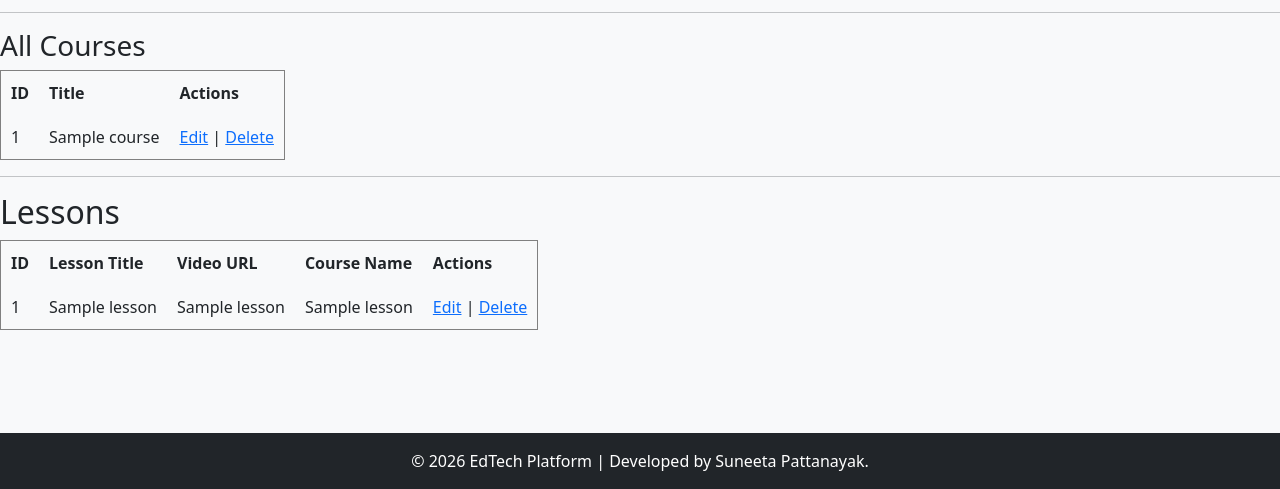
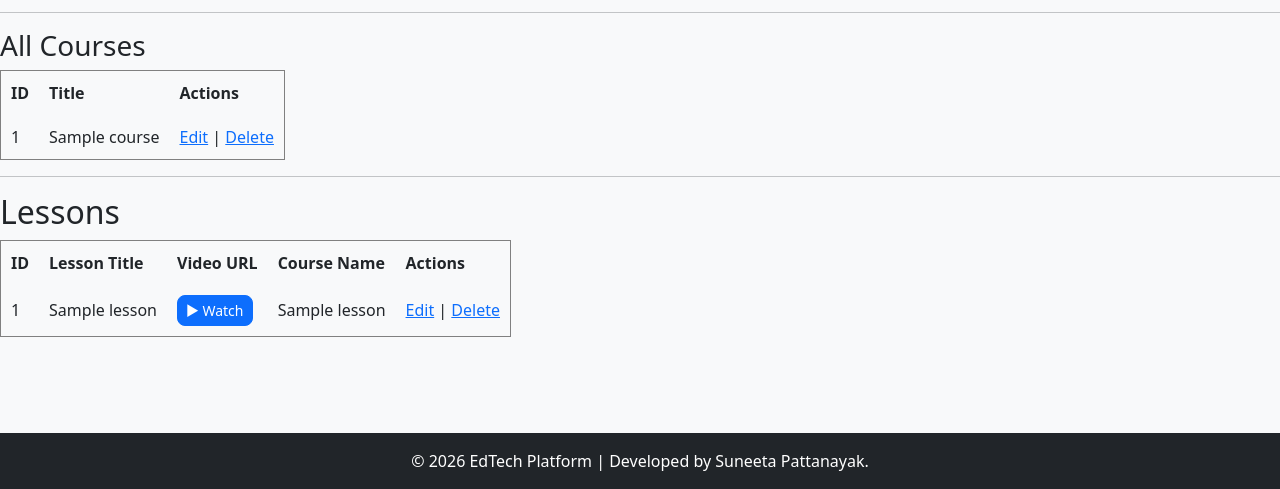
Before and after one commit to suneeta01/edtech-platform, a Flask app: template templates/admin.html in a window 1280 px wide. Shown: the part 311-800 px from the top of the page. Run offline with Flask 3, Linux system fonts and the light colour scheme; the template is opened without the code that fills it: most values are stand-ins (such as "Sample title", 1, 10 or a date in 2020); some libraries are stand-ins or nearby versions.

Commit message:
added watch button

```diff
--- a/templates/admin.html
+++ b/templates/admin.html
@@ -59,7 +59,11 @@
     <tr>
         <td>{{ lesson[0] }}</td>
         <td>{{ lesson[1] }}</td>
-        <td>{{ lesson[2] }}</td>
+        <td>
+            <a href="{{ lesson[2] }}" target="_blank" class="btn btn-sm btn-primary">
+                ▶ Watch
+            </a>
+        </td>
         <td>{{ lesson[3] }}</td>
         <td>
             <a href="/edit_lesson/{{ lesson[0] }}">Edit</a> |
```
